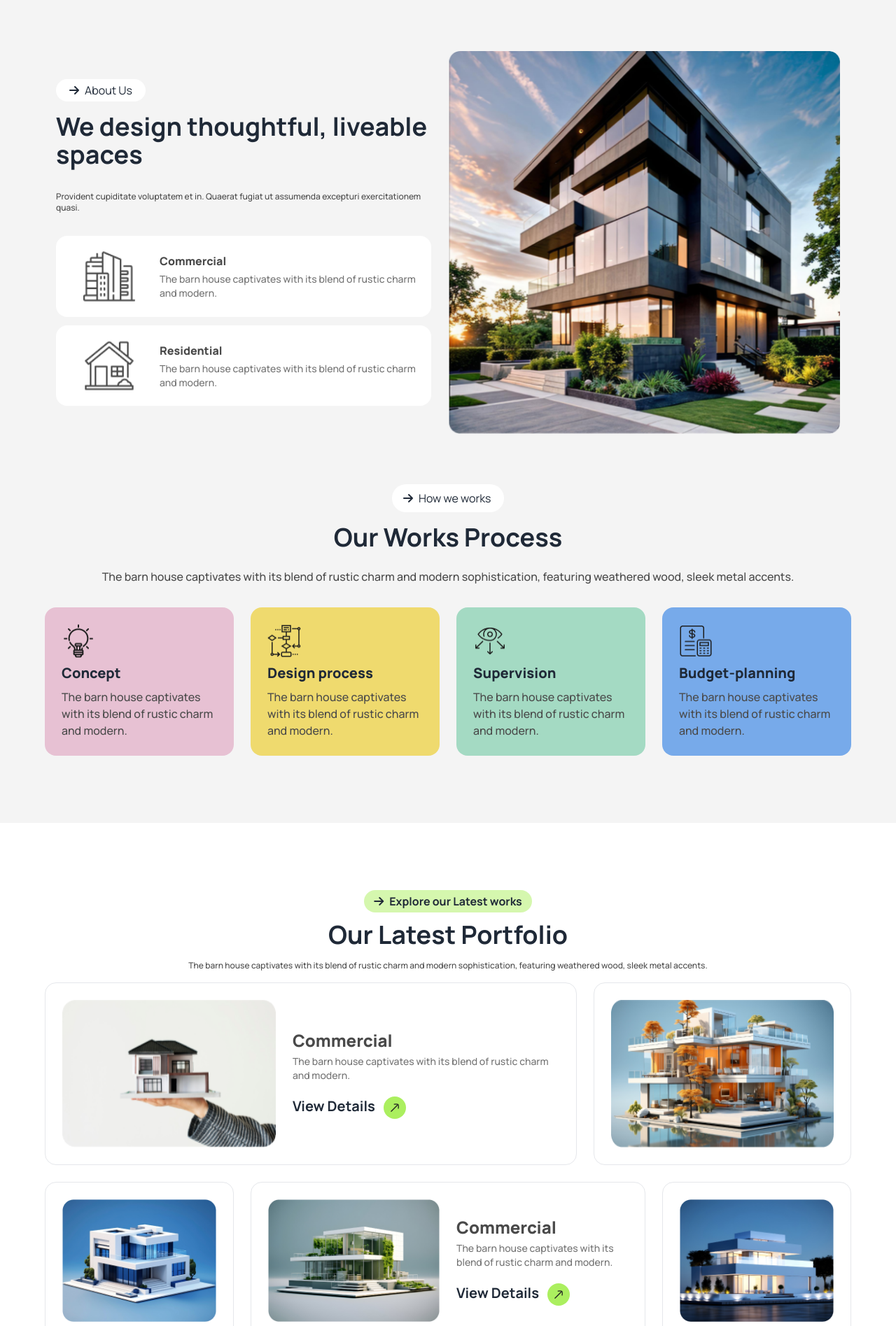
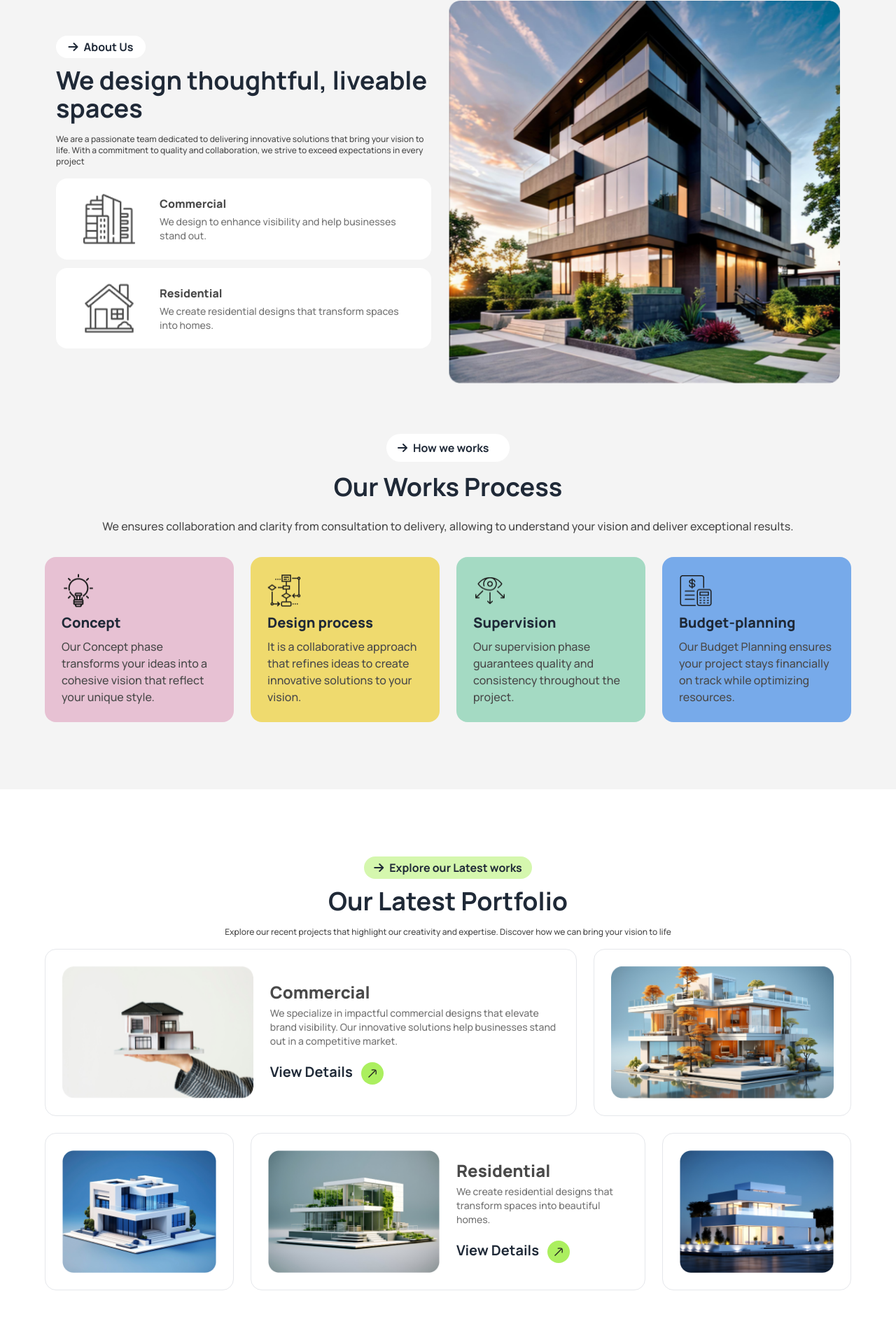
Before and after one commit to jahidhasansabbir/assignment-03, a plain HTML site: page index.html in a window 1280 px wide. Shown: the part 905-2800 px from the top of the page at 70% size. Drawn offline with nearby package versions, Linux system fonts and the light colour scheme.

Commit message:
all text  updated

```diff
--- a/index.html
+++ b/index.html
@@ -159,14 +159,11 @@
         <section class="hero">
             <div class="hero-content text-center flex-col">
                 <img src="assets/banner.png" alt="">
-                <div class="w-full lg:w-4/5">
-                    <h1 class="text-2xl md:text-6xl font-extrabold text-pri">A barn house of this design has a striking
-                        appearance</h1>
-                    <p class="py-6 text-sm text-sec font-medium">
-                        Provident cupiditate voluptatem et in. Quaerat fugiat ut assumenda excepturi exercitationem
-                        quasi. In deleniti eaque aut repudiandae et a id nisi.
-                    </p>
+                <div class="w-full md:w-11/12">
+                    <h1 class="text-2xl md:text-5xl font-extrabold text-pri">Transforming Dreams into Reality</h1>
+                    <p class="py-6 text-sm text-sec font-medium">We bring your dream home to life with expert craftsmanship and innovative designs that reflect your unique style.    quasi. In deleniti eaque aut repudiandae et a id nisi.</p>
                 </div>
+                <!-- button -->
                 <a class="btn btn-bg-sec rounded-full"><span class="text-xl font-bold">View Details</span>
                     <div class="btn-bg rounded-full  p-[10px] w-8 h-8 flex items-center justify-center">
                         <svg xmlns="http://www.w3.org/2000/svg" class="" width="14" height="14" viewBox="0 0 14 14"
@@ -192,19 +189,16 @@
                         <!-- about us image -->
                         <img class="w-full sm:w-3/4 lg:w-1/2 h-auto" src="assets/Rectangle.png" />
 
-                        <div class="w-full space-y-4 text-center lg:text-left">
+                        <div class="w-full text-center lg:text-left">
                             <!-- About Us -->
                             <div
                                 class="flex gap-2 justify-center items-center py-1 px-3 bg-white rounded-full w-32 mx-auto lg:mx-0 mb-3">
-                                <i class="fa-solid fa-arrow-right"></i><span>About Us</span>
+                                <i class="fa-solid fa-arrow-right"></i><span class="font-bold">About Us</span>
                             </div>
                             <!-- Heading & Description -->
                             <h1 class="text-xl md:text-4xl font-bold leading-snug">We design thoughtful, liveable spaces
                             </h1>
-                            <p class="py-4 text-xs md:font-medium text-sec">
-                                Provident cupiditate voluptatem et in. Quaerat fugiat ut assumenda excepturi
-                                exercitationem quasi.
-                            </p>
+                            <p class="py-4 text-xs md:font-medium text-sec">We are a passionate team dedicated to delivering innovative solutions that bring your vision to life. With a commitment to quality and collaboration, we strive to exceed expectations in every project</p>
 
                             <div class="space-y-3">
                                 <!-- Commercial -->
@@ -215,9 +209,8 @@
                                             <img class="w-4/6 mx-auto" src="assets/commercial.png" alt="">
                                         </div>
                                         <div class="col-span-9">
-                                            <h2 class="text-sec text-base font-extrabold mb-1">Commercial</h2>
-                                            <p class="text-ter text-xs md:text-sm font-medium">The barn house captivates
-                                                with its blend of rustic charm and modern.</p>
+                                            <h2 class="text-sec text-base font-extrabold mb-1 text-left">Commercial</h2>
+                                            <p class="text-ter text-left text-xs md:text-sm font-medium">We design to enhance visibility and help businesses stand out.</p>
                                         </div>
                                     </div>
                                 </div>
@@ -230,9 +223,8 @@
                                             <img class="w-4/6 mx-auto" src="assets/residential.png" alt="">
                                         </div>
                                         <div class="col-span-9">
-                                            <h2 class="text-sec text-base font-extrabold mb-1">Residential</h2>
-                                            <p class="text-ter text-xs md:text-sm font-medium">The barn house captivates
-                                                with its blend of rustic charm and modern.</p>
+                                            <h2 class="text-sec text-base font-extrabold mb-1 text-left">Residential</h2>
+                                            <p class="text-ter text-xs md:text-sm font-medium text-left">We create residential designs that transform spaces into homes.</p>
                                         </div>
                                     </div>
                                 </div>
@@ -243,12 +235,11 @@
             </div>
             <!-- How we work -->
             <div class="sm-container md:lg-container pt-14">
-                <div class="flex gap-2 items-center py-2 px-4 bg-white rounded-full w-40 mx-auto mb-4">
-                    <i class="fa-solid fa-arrow-right"></i><span>How we works</span>
+                <div class="flex gap-2 items-center py-2 px-4 bg-white rounded-full w-44 mx-auto mb-4">
+                    <i class="fa-solid fa-arrow-right"></i><span class="font-bold">How we works</span>
                 </div>
                 <h2 class="text-4xl font-bold text-center mb-6">Our Works Process</h2>
-                <p class="text-sec font-medium text-center mb-8">The barn house captivates with its blend of rustic
-                    charm and modern sophistication, featuring weathered wood, sleek metal accents.</p>
+                <p class="text-sec font-medium text-center mb-8">We ensures collaboration and clarity from consultation to delivery, allowing to understand your vision and deliver exceptional results.</p>
                 <!-- Card-container -->
                 <div class="grid grid-cols-1 lg:grid-cols-4 gap-6">
                     <!-- Card-1 -->
@@ -256,8 +247,7 @@
                         <img class="w-12 h-12 mb-2" src="assets/concept.png" alt="">
                         <div>
                             <h1 class="text-pri text-xl font-extrabold mb-2">Concept</h1>
-                            <p class="font-medium text-sec">The barn house captivates with its blend of rustic charm and
-                                modern.</p>
+                            <p class="font-medium text-sec">Our Concept phase transforms your ideas into a cohesive vision that reflect your unique style.</p>
                         </div>
                     </div>
                     <!-- Card-2 -->
@@ -265,8 +255,7 @@
                         <img class="w-12 h-12 mb-2" src="assets/flow-chart.png" alt="">
                         <div>
                             <h1 class="text-pri text-xl font-extrabold mb-2">Design process</h1>
-                            <p class="font-medium text-sec">The barn house captivates with its blend of rustic charm and
-                                modern.</p>
+                            <p class="font-medium text-sec">It is a collaborative approach that refines ideas to create innovative solutions to your vision.</p>
                         </div>
                     </div>
                     <!-- Card-3 -->
@@ -274,8 +263,7 @@
                         <img class="w-12 h-12 mb-2" src="assets/vision.png" alt="">
                         <div>
                             <h1 class="text-pri text-xl font-extrabold mb-2">Supervision</h1>
-                            <p class="font-medium text-sec">The barn house captivates with its blend of rustic charm and
-                                modern.</p>
+                            <p class="font-medium text-sec">Our supervision phase guarantees quality and consistency throughout the project.</p>
                         </div>
                     </div>
                     <!-- Card-4 -->
@@ -283,8 +271,7 @@
                         <img class="w-12 h-12 mb-2" src="assets/budget-planning.png" alt="">
                         <div>
                             <h1 class="text-pri text-xl font-extrabold mb-2">Budget-planning</h1>
-                            <p class="font-medium text-sec">The barn house captivates with its blend of rustic charm and
-                                modern.</p>
+                            <p class="font-medium text-sec">Our Budget Planning ensures your project stays financially on track while optimizing resources.</p>
                         </div>
                     </div>
 
@@ -298,9 +285,7 @@
                     <i class="fa-solid fa-arrow-right"></i><span class="font-bold">Explore our Latest works</span>
                 </div>
                 <h1 class="text-xl md:text-4xl font-bold leading-snug text-center">Our Latest Portfolio</h1>
-                <p class="py-4 text-xs md:font-medium text-sec text-center mx-auto md:w-4/6">The barn house captivates
-                    with its blend of rustic charm and modern sophistication, featuring weathered wood, sleek metal
-                    accents.
+                <p class="py-4 text-xs md:font-medium text-sec text-center mx-auto md:w-4/6">Explore our recent projects that highlight our creativity and expertise. Discover how we can bring your vision to life</p>
             </div>
             <div>
                 <!-- Card container -->
@@ -310,13 +295,12 @@
                         <!-- card-1 -->
                         <div
                             class="p-5 md:p-6 md:col-span-8 border items-center rounded-2xl flex flex-col md:flex-row gap-6">
-                            <div class="w-full md:w-4/5 h-full">
+                            <div class="w-full md:w-[66%]">
                                 <img class="w-full h-full" src="assets/img1.png" alt="">
                             </div>
                             <div class="w-full my-auto">
                                 <h2 class="text-sec text-2xl font-extrabold mb-1 w-full">Commercial</h2>
-                                <p class="text-ter text-base md:text-sm font-medium">The barn house captivates
-                                    with its blend of rustic charm and modern.</p>
+                                <p class="text-ter text-base md:text-sm font-medium">We specialize in impactful commercial designs that elevate brand visibility. Our innovative solutions help businesses stand out in a competitive market.</p>
                                 <a class="flex gap-3 mt-5 rounded-full"><span class="text-xl font-bold">View
                                         Details</span>
                                     <div class="btn-bg rounded-full  p-[10px] w-8 h-8 flex items-center justify-center">
@@ -355,9 +339,8 @@
                                 <img class="w-full h-full" src="assets/img4.png" alt="">
                             </div>
                             <div class="my-auto md:w-1/2">
-                                <h2 class="text-sec text-2xl font-extrabold mb-1 w-full">Commercial</h2>
-                                <p class="text-ter text-base md:text-sm font-medium">The barn house captivates
-                                    with its blend of rustic charm and modern.</p>
+                                <h2 class="text-sec text-2xl font-extrabold mb-1 w-full">Residential</h2>
+                                <p class="text-ter text-base md:text-sm font-medium">We create residential designs that transform spaces into beautiful homes.</p>
                                 <a class="flex gap-3 mt-5 rounded-full"><span class="text-xl font-bold">View
                                         Details</span>
                                     <div class="btn-bg rounded-full  p-[10px] w-8 h-8 flex items-center justify-center">
@@ -431,12 +414,11 @@
         <section class="discussion py-10 md:py-24">
             <div class="sm-container md:lg-container">
                 <div class="md:w-10/12 mx-auto">
-                    <div class="flex gap-2 items-center py-2 px-4 btn-bg-sec rounded-full w-40 mx-auto mb-4">
-                        <i class="fa-solid fa-arrow-right"></i><span>Let’s Connect</span>
+                    <div class="flex gap-2 items-center py-2 px-4 btn-bg-sec rounded-full w-44 mx-auto mb-4">
+                        <i class="fa-solid fa-arrow-right"></i><span class="font-bold">Let’s Connect</span>
                     </div>
                     <h2 class="text-4xl font-bold text-center mb-6">Let’s Discuss Next Project</h2>
-                    <p class="text-sec font-medium text-center mb-8">The barn house captivates with its blend of rustic
-                        charm and modern sophistication, featuring weathered wood, sleek metal accents.</p>
+                    <p class="text-sec font-medium text-center mb-8">Connect with us by sharing your details and message below, so we can better understand your ideas and start creating together.</p>
                     <!-- form -->
                     <form action="">
                         <div class="grid grid-cols-1 md:grid-cols-2 gap-5 w-full">
@@ -487,7 +469,7 @@
                 <!-- Text -->
                 <div class="text-[28px] md:text-[32px] font-extrabold text-white">Rinterio</div>
             </div>
-            <p class="text-ter text-xs md:text-sm font-medium mb-8 md:mb-12">Rinterio transforms spaces with a unique blend of rustic charm and modern design. From residential sanctuaries to commercial masterpieces, our team delivers thoughtful, liveable spaces that reflect your style. Let’s bring your vision to life.</p>
+            <p class="text-ter text-xs md:text-sm font-medium mb-8 md:mb-12 text-center">Rinterio transforms spaces with a unique blend of rustic charm and modern design. From residential sanctuaries to commercial masterpieces, our team delivers thoughtful, liveable spaces that reflect your style. Let’s bring your vision to life.</p>
             <!-- Menu items -->
             <div class="navbar-center lg:flex mb-8 md:mb-12">
                 <ul class="menu menu-horizontal flex-col items-center md:flex-row justify-center px-1">
```
